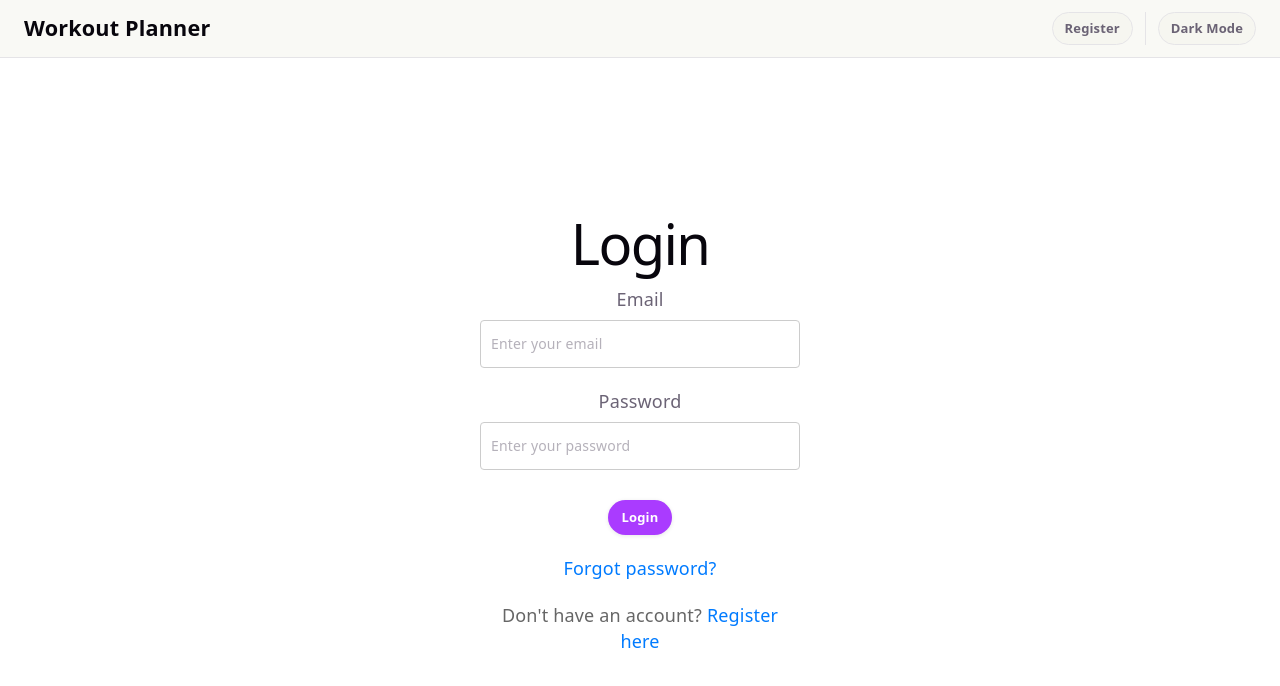
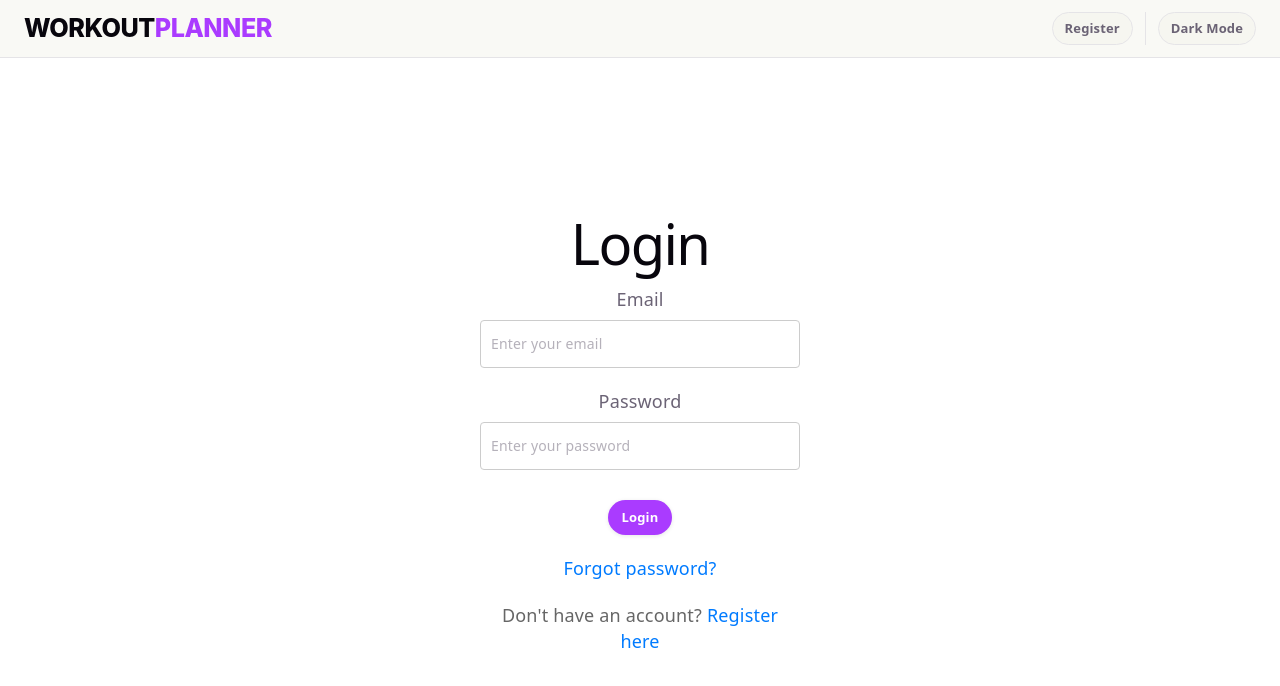
Before and after one commit to SamuelLeavitt/large_project, a React (Vite) app in the folder client/: page /login in a window 1280 px wide. Shown: the top 686 px of the page. Built offline with nearby package versions, Linux system fonts and the light colour scheme; no server answers.

Commit message:
Minor Logo Updated
Updated the logo to look a little nicer.

```diff
--- a/client/src/App.tsx
+++ b/client/src/App.tsx
@@ -5,8 +5,8 @@ import { useState } from 'react';
 import { BrowserRouter as Router, Routes, Route, Navigate} from 'react-router-dom';
 
 // Import pages
-import Home from './pages/Home';
-import Profile from './pages/Profile';
+// import Home from './pages/Home';
+// import Profile from './pages/Profile';
 import Login from './pages/Login';
 import Register from './pages/Register';
 import Workout from './pages/Workout';
--- /dev/null
+++ b/client/src/components/Logo.tsx
@@ -0,0 +1,29 @@
+import { Link } from "react-router-dom";
+
+const Logo = () => {
+    return (
+        <Link to="/" style={{ textDecoration: 'none', display: 'flex', alignItems: 'center' }}>
+            <div style={{
+                display: 'flex',
+                alignItems: 'center',
+                cursor: 'pointer'
+            }}>
+                <span style={{
+                    fontSize: '1.4rem',
+                    fontWeight: '800',
+                    letterSpacing: '-0.5px',
+                    color: 'var(--text-h)',
+                    textTransform: 'uppercase',
+                    fontFamily: "'Inter', sans-serif"
+                }}>
+                    Workout
+                    <span style={{ color: 'var(--accent-color, var(--accent))' }}>
+                        Planner
+                    </span>
+                </span>
+            </div>
+        </Link>
+    );
+};
+
+export default Logo;
--- a/client/src/components/Navbar.tsx
+++ b/client/src/components/Navbar.tsx
@@ -4,6 +4,7 @@ import ThemeToggle from "./ThemeToggle";
 import Button from "./Button";
 import SearchBar from "./SearchBar";
 import "../App.css"
+import Logo from "./Logo";
 
 
 interface NavbarProps {
@@ -99,10 +100,8 @@ const Navbar = ({ isLoggedIn, setIsLoggedIn }: NavbarProps) => {
         }}>
 
             {/*Left side of Navbar: Title*/}
-            <strong style={{
-                fontSize: '1.2rem',
-                minWidth: 'fit-content'
-            }}> Workout Planner</strong>
+            {/*Logo component is added here */}
+            <Logo />
 
             {/*Center of Navbar: Search Bar (Only shows if logged in)*/}
             <div className="navbar__desktop-search" style={{
```
